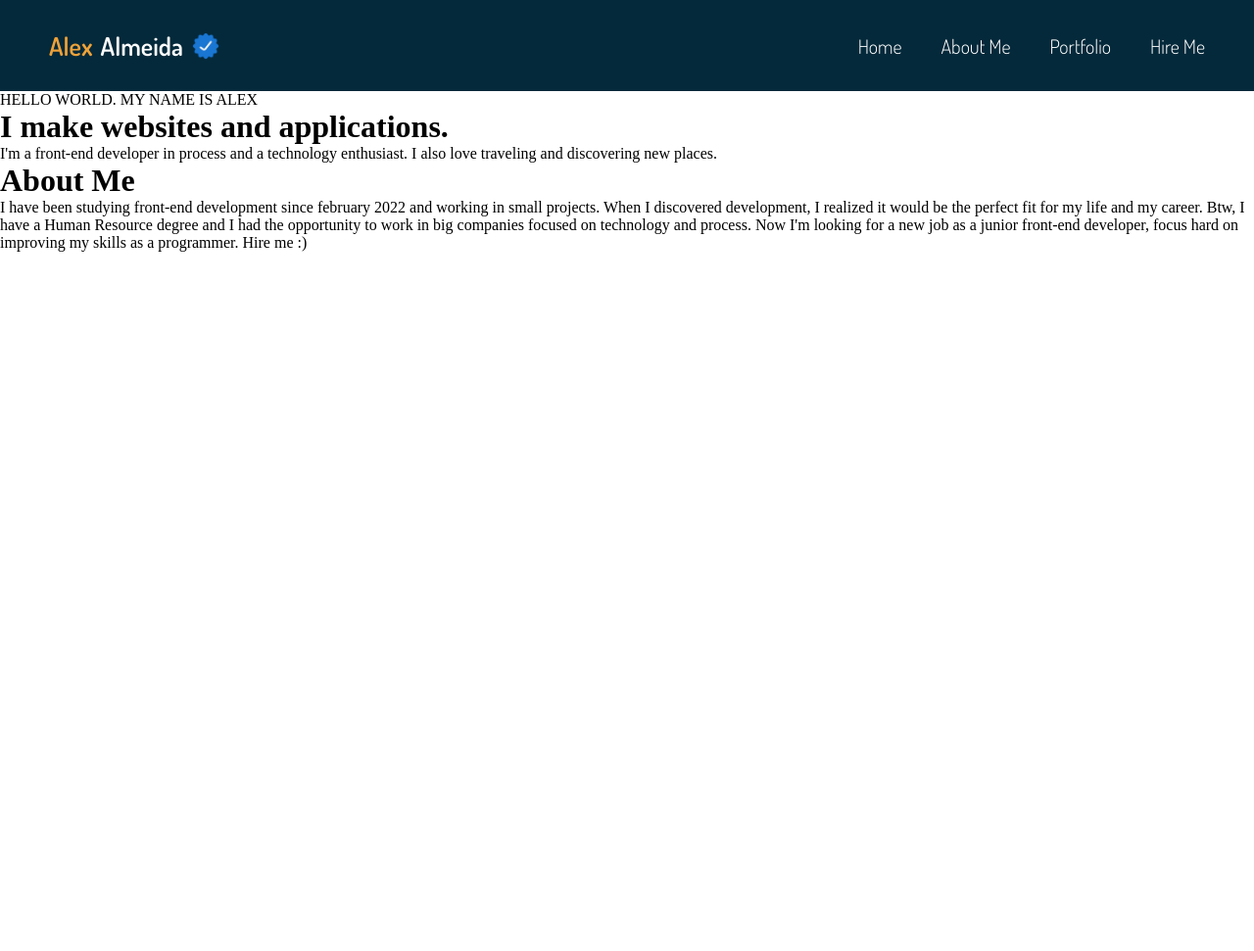
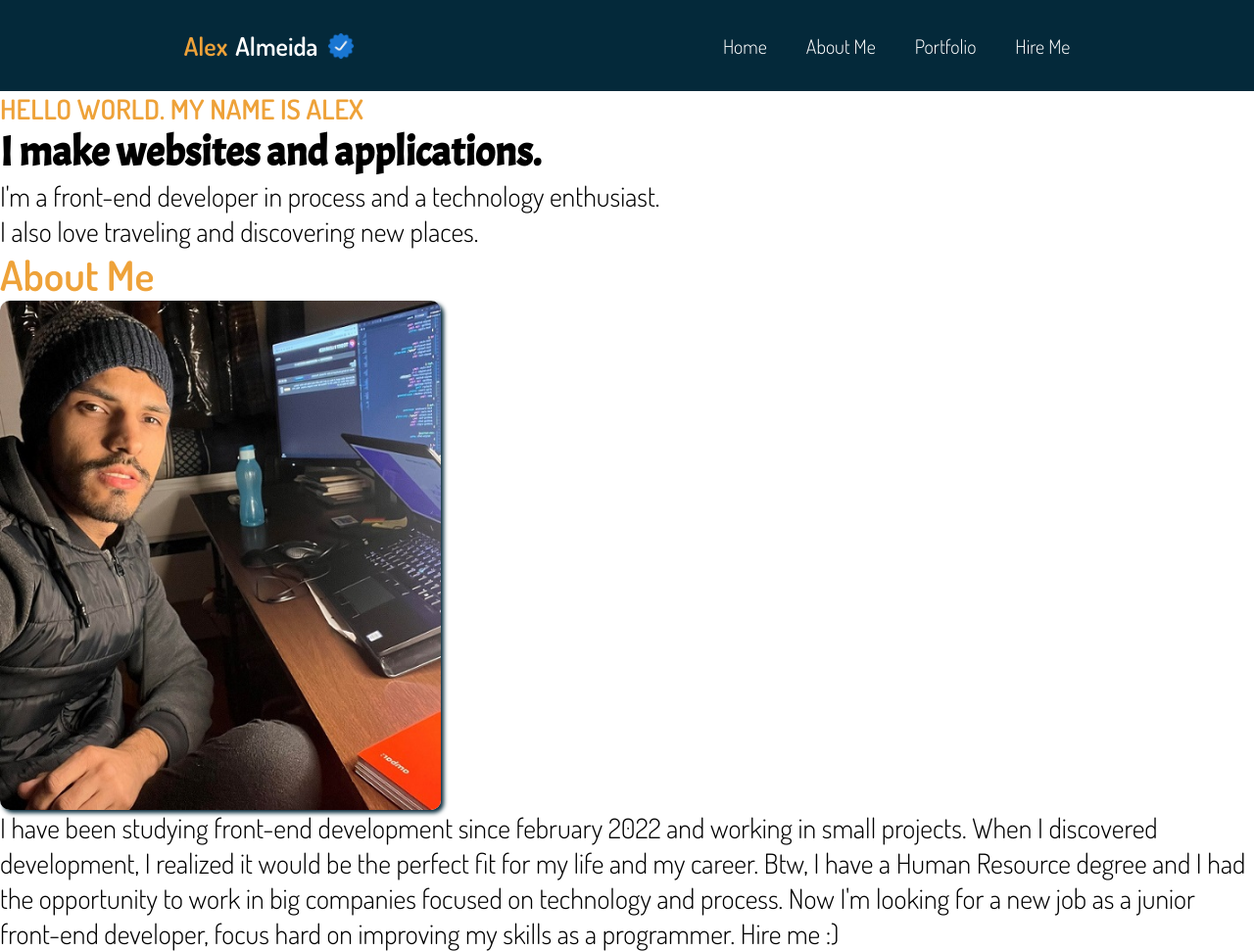
Before and after one commit to lenderisfree/myPortfolio, a plain HTML site: page index.html in a window 1280 px wide. Shown: the whole page at 98% size. Before the commit the page ends 800 px from the top, so only its background shows below. Drawn offline with Linux system fonts and the light colour scheme.

Commit message:
Customizing main content

```diff
--- a/index.html
+++ b/index.html
@@ -8,12 +8,12 @@
   </head>
   <body>
     <header class="header">
-      <div class="avatar_information">
+      <div class="avatar_information container">
         <p class="firstName">Alex</p> <p class="lastName">Almeida</p>
         <img class="checked" src="img/success.png" alt="checked icon" />
       </div>
 
-      <ul class="nav_information">
+      <ul class="nav_information container">
         <li><a href="">Home</a></li>
         <li><a href="">About Me</a></li>
         <li><a href="">Portfolio</a></li>
@@ -21,17 +21,19 @@
       </ul>
     </header>
     <main>
-      <div class="about_presentation">
+      <div class="about_presentation ">
         <p class="about_helloName">HELLO WORLD. MY NAME IS ALEX</p>
         <h1 class="about_career">I make websites and applications.</h1>
         <p class="about_description">
-          I'm a front-end developer in process and a technology enthusiast. I
-          also love traveling and discovering new places.
+          I'm a front-end developer in process and a technology enthusiast. <p class="about_description">
+            I also love traveling and discovering new places.
+          </p>
         </p>
       </div>
       <div class="about_information">
-        <h1>About Me</h1>
-        <p>
+        <h1 class="main_aboutMe">About Me</h1>
+        <img class="main_alexPic" src="img/alextwobig.jpg" alt="Alex picture">
+        <p class="main_aboutMeDesciption">
           I have been studying front-end development since february 2022 and
           working in small projects. When I discovered development, I realized
           it would be the perfect fit for my life and my career. Btw, I have a
@@ -40,6 +42,7 @@
           job as a junior front-end developer, focus hard on improving my skills
           as a programmer. Hire me :)
         </p>
+
       </div>
     </main>
   </body>
--- a/style.css
+++ b/style.css
@@ -1,6 +1,6 @@
-@import url('https://fonts.googleapis.com/css2?family=Acme&family=Dosis:wght@300;600&display=swap');
+@import url("https://fonts.googleapis.com/css2?family=Acme&family=Dosis:wght@300;600&display=swap");
 
-*{
+* {
   margin: 0px;
   padding: 0px;
   text-decoration: none;
@@ -8,65 +8,105 @@
 }
 
 /*----------HEADER--------------*/
-.header{
+.header {
   display: flex;
   justify-content: space-between;
   padding: 30px 0px;
-    background-color: #04293A ;
+  background-color: #04293a;
   color: white;
-    padding-left: 50px;
-    padding-right: 50px;
-
 }
 
-.header .firstName, .lastName{
-    font-family: 'Dosis', sans-serif;
+.header .firstName,
+.lastName {
+  font-family: "Dosis", sans-serif;
   font-weight: 600;
   font-size: 26px;
 }
 
-.firstName{
-    color: #eea239 ;
+.firstName {
+  color: #eea239;
 }
 
-.avatar_information{
+.avatar_information {
   display: flex;
   align-items: center;
   gap: 8px;
 }
 
-.checked{
+.checked {
   width: 30px;
   height: 30px;
 }
 
-.nav_information{
+.nav_information {
   display: flex;
   align-items: center;
   gap: 40px;
 }
 
-.nav_information a{
+.nav_information a {
   color: white;
-    font-family: 'Dosis', sans-serif;
+  font-family: "Dosis", sans-serif;
   font-size: 20px;
 }
 
-.nav_information a:hover{
-    color: #eea239 ;
+.nav_information a:hover {
+  color: #eea239;
   transition: 1s;
   font-size: 25px;
-
 }
 
-img{
+img {
   vertical-align: middle;
 }
 
-img.alexPicture{
+img.alexPicture {
   display: block;
   width: 100px;
   height: 100px;
   border-radius: 50%;
+}
 
+.container {
+  margin-left: auto;
+  margin-right: auto;
+  max-width: 1200px;
 }
+
+/*------------MAIN CONTENT------------------*/
+
+.about_helloName {
+  font-size: 28px;
+  font-weight: bold;
+  font-family: "Dosis", sans-serif;
+  color: #eea239;
+}
+
+.about_career {
+  font-size: 42px;
+  font-family: "Acme", sans-serif;
+}
+
+.about_description{
+    font-family: "Dosis", sans-serif;
+    font-size: 28px ;
+}
+
+.main_aboutMe{
+    font-size: 42px;
+    font-weight: bold;
+    font-family: "Dosis", sans-serif;
+    color: #eea239;
+}
+
+.main_aboutMeDesciption{
+    font-family: "Dosis", sans-serif;
+    font-size: 28px ;
+}
+
+.main_alexPic{
+    width: 450px;
+    height: 520px;
+    border-radius: 10px;
+    box-shadow: 3px 3px 4px #04293a;
+}
```
Also changed, not shown: img/alexbig.jpg (added), img/alextwobig.jpg (added). Lines whose indentation alone changed are shown as unchanged.
